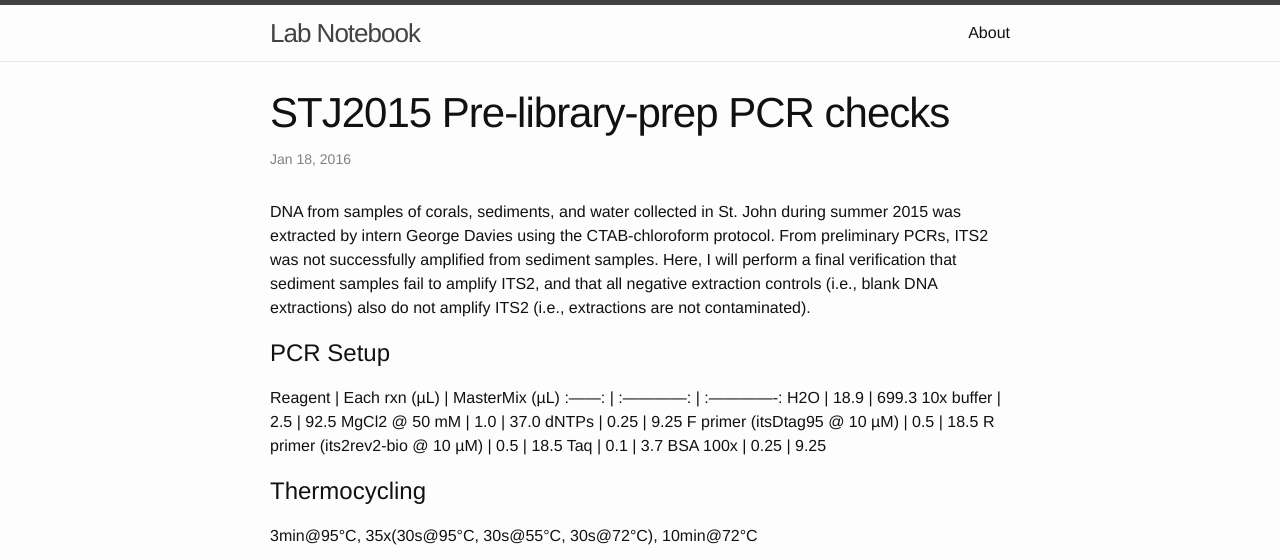
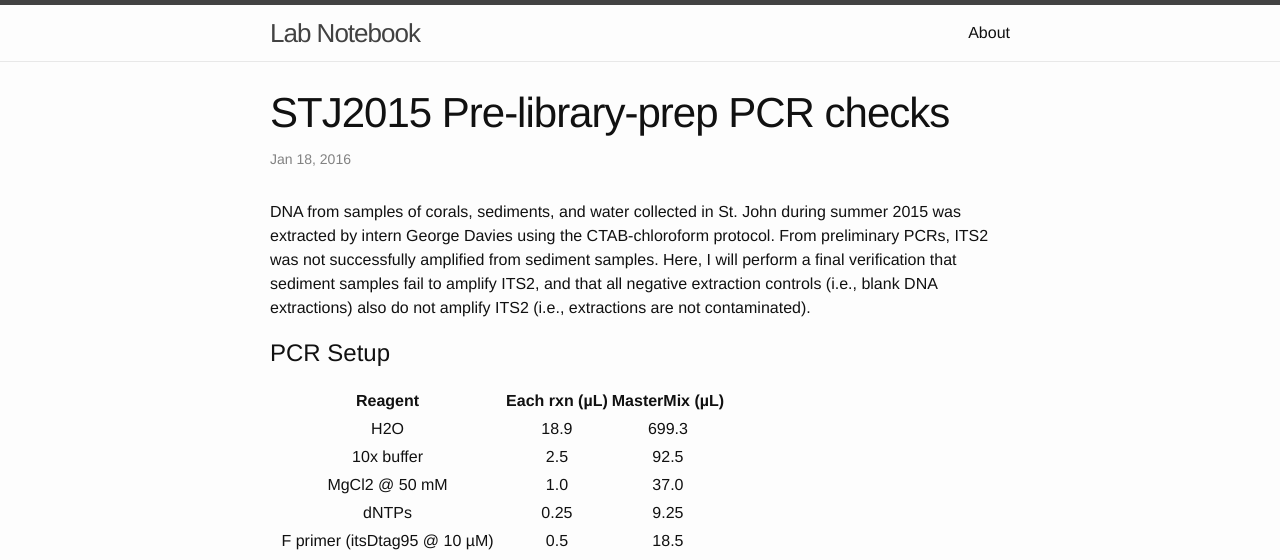
Before and after one commit to jrcunning/labnotebook, a Jekyll site: the page built from _posts/2016-01-18-STJ2015-PCR-checks.md, in a window 1280 px wide and 1400 px high. Shown: the top 560 px of the window. Built offline with Jekyll 4.4.1, drawn with Linux system fonts in a browser that asks for light colours; some of the changed lines change nothing that is shown; some of the changed text lies outside the part shown.

Commit message:
Fix table formatting

```diff
--- a/_posts/2016-01-18-STJ2015-PCR-checks.md
+++ b/_posts/2016-01-18-STJ2015-PCR-checks.md
@@ -7,25 +7,33 @@ categories: STJ, PCR
 DNA from samples of corals, sediments, and water collected in St. John during summer 2015 was extracted by intern George Davies using the CTAB-chloroform protocol. From preliminary PCRs, ITS2 was not successfully amplified from sediment samples. Here, I will perform a final verification that sediment samples fail to amplify ITS2, and that all negative extraction controls (i.e., blank DNA extractions) also do not amplify ITS2 (i.e., extractions are not contaminated).
 
 # PCR Setup
-Reagent | Each rxn (µL) | MasterMix (µL)
-:------: | :------------: | :-------------:
-H2O | 18.9 | 699.3
-10x buffer | 2.5 | 92.5
-MgCl2 @ 50 mM | 1.0 | 37.0
-dNTPs | 0.25 | 9.25
-F primer (itsDtag95 @ 10 µM) | 0.5 | 18.5
-R primer (its2rev2-bio @ 10 µM) | 0.5 | 18.5
-Taq | 0.1 | 3.7
-BSA 100x | 0.25 | 9.25
+
+| Reagent | Each rxn (µL) | MasterMix (µL) |
+| :------: | :------------: | :-------------: |
+| H2O | 18.9 | 699.3 |
+| 10x buffer | 2.5 | 92.5 |
+| MgCl2 @ 50 mM | 1.0 | 37.0 |
+| dNTPs | 0.25 | 9.25 |
+| F primer (itsDtag95 @ 10 µM) | 0.5 | 18.5 |
+| R primer (its2rev2-bio @ 10 µM) | 0.5 | 18.5 |
+| Taq | 0.1 | 3.7 |
+| BSA 100x | 0.25 | 9.25 |
+| DNA template | 1 | |
 
 # Thermocycling
+
 3min@95°C, 35x(30s@95°C, 30s@55°C, 30s@72°C), 10min@72°C
 
 # Results
+
 ![Gel 1]({{ site.baseurl }}/assets/20160118_gel1.tif)
-## Conclusion: PCR was successful and negative extraction controls are clean
+
+### Conclusion: PCR was successful and negative extraction controls are clean
+
 ![Gel 2]({{ site.baseurl }}/assets/20160118_gel2.tif)
-## Conclusion: PCR was successful and sediment samples are remaining negative extraction controls do not amplify.
 
-# Next steps:
+### Conclusion: PCR was successful and sediment samples are remaining negative extraction controls do not amplify.
+
+# Next steps
+
 Moving forward with library preps for coral and water samples, which are verified free of contamination by clean blank extractions. Sediment samples will not be included in library preps and sequencing because they fail to amplify.
```
